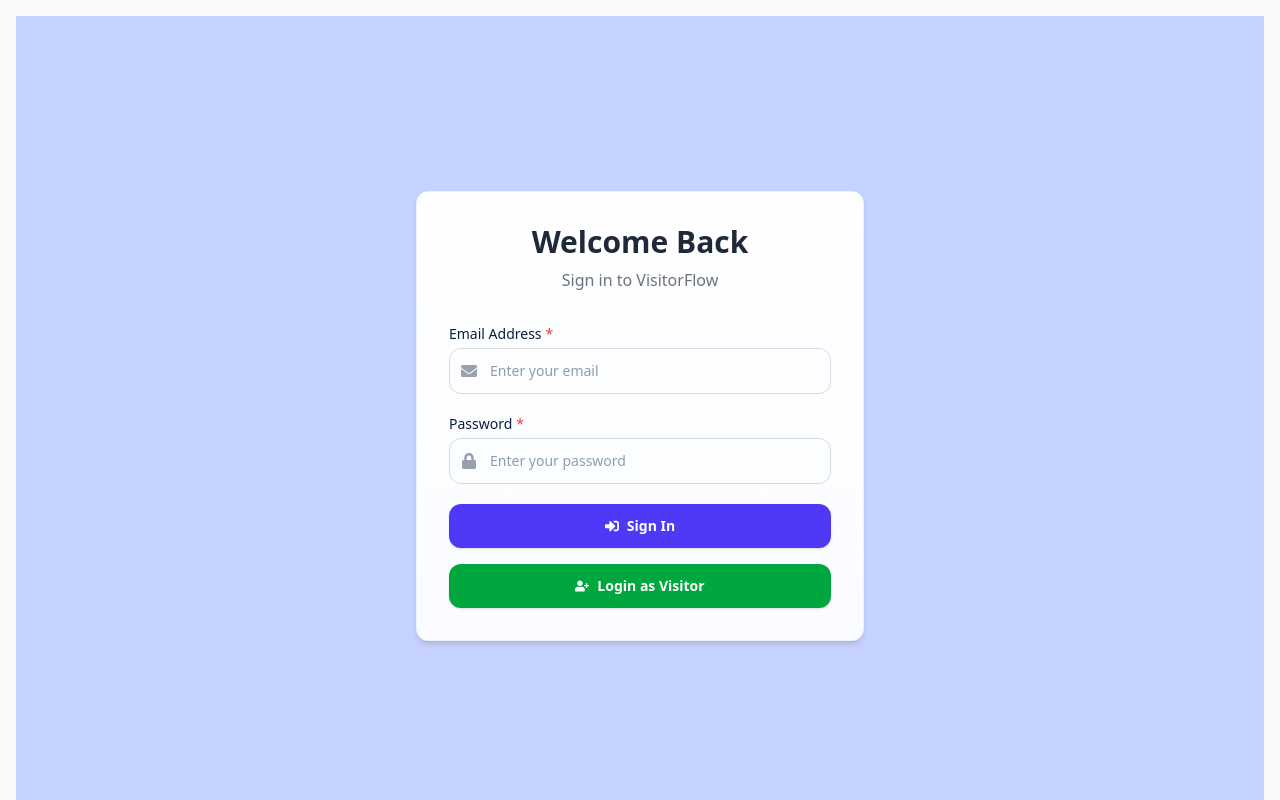
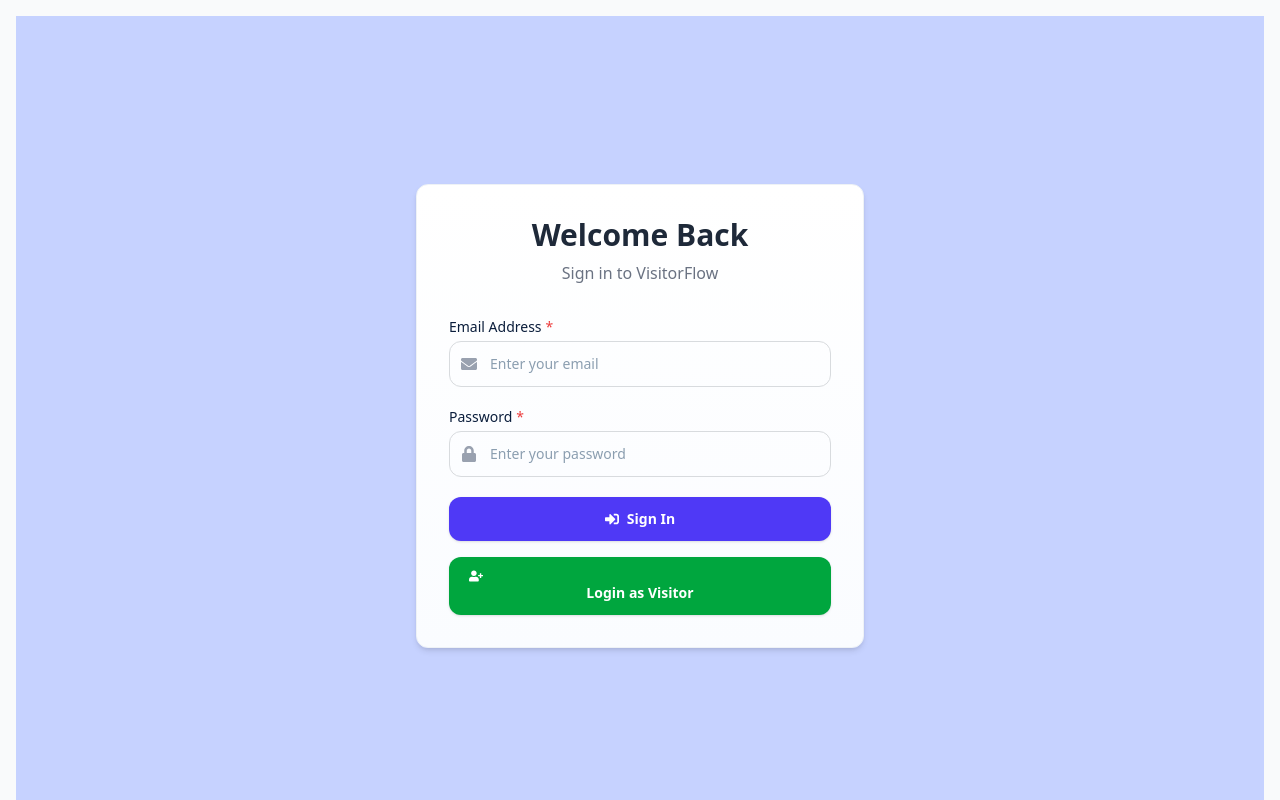
Before and after one commit to Gautam-Shende/MERN_Visitor_Management_, a React (Vite) app in the folder client/: page /login in a window 1280 px wide. Built offline with nearby package versions, Linux system fonts and the light colour scheme; no server answers.

Commit message:
Update Login.jsx

```diff
--- a/client/src/pages/auth/Login.jsx
+++ b/client/src/pages/auth/Login.jsx
@@ -107,15 +107,16 @@
         </form>
 
         <div className="mt-4 text-center">
-          <Link disabled={loading} to="/visitor/login" className="block w-full">
           <Button
             variant="success"
             type="button"
+            disabled={loading}
             className="w-full text-white py-3 rounded-xl text-lg font-semibold"
           >
-              <FaUserPlus /> Login as Visitor
+            <Link to="/visitor/login" className="block w-full">
+              <FaUserPlus /> Login as Visitor{" "}
+            </Link>
           </Button>
-          </Link>
         </div>
       </Card>
     </div>
```
Lines whose indentation alone changed are shown as unchanged.
